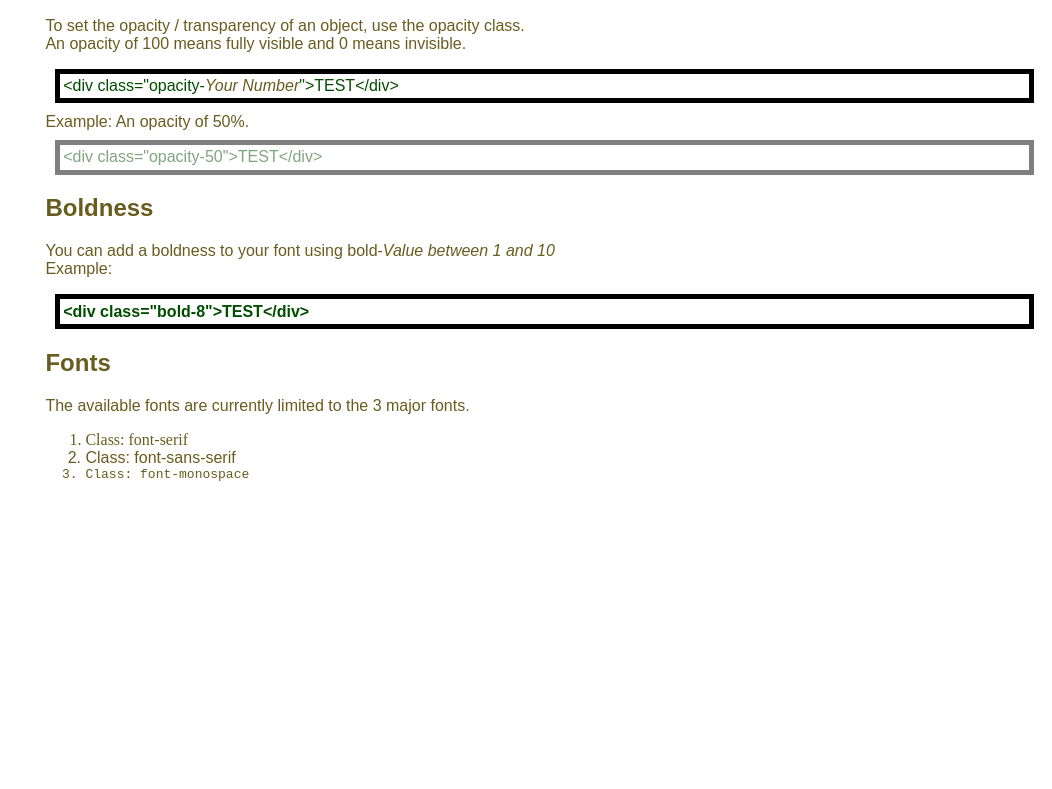
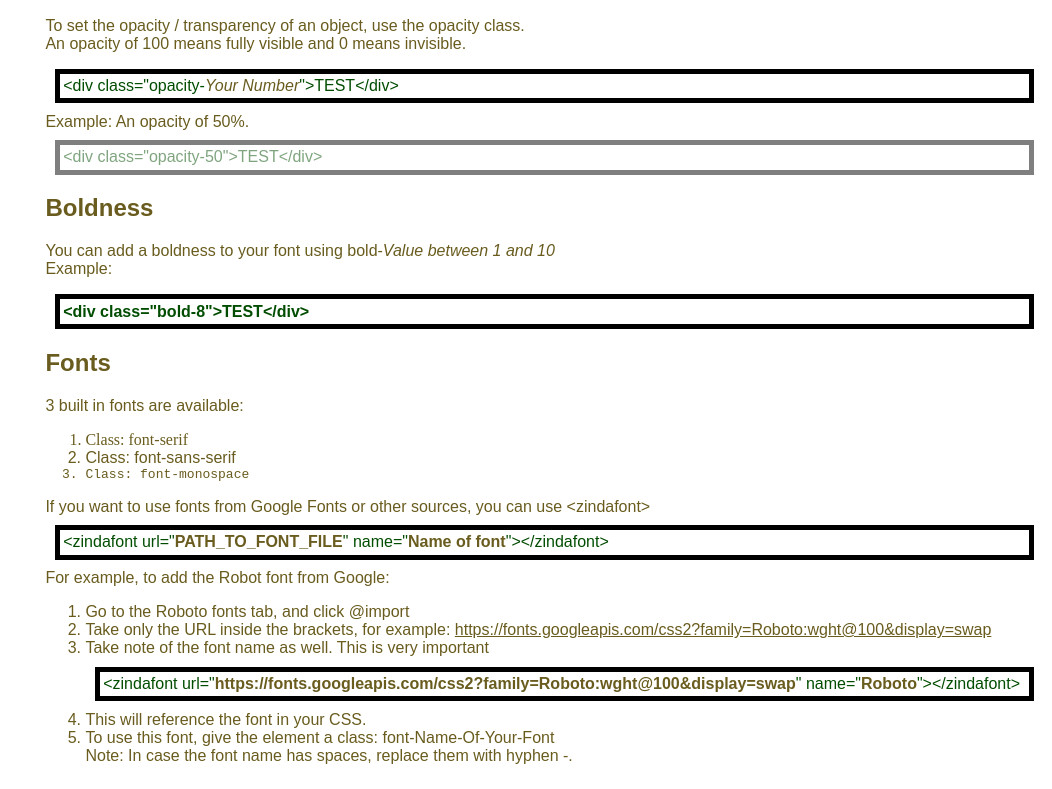
Before and after one commit to anirudh-munipalli/zindacss-documentation, a plain HTML site: page documentation/otherfeatures.html in a window 1280 px wide. Shown: the part 1954-2743 px from the top of the page, without its empty margins (228-1280 px from the left). Before the commit the page ends 2460 px from the top, so only its background shows below. Drawn offline with Linux system fonts and the light colour scheme.

Commit message:
Added fonts documentation

```diff
--- a/documentation/otherfeatures.html
+++ b/documentation/otherfeatures.html
@@ -146,11 +146,26 @@
             </p>
             <h2>Fonts</h2>
             <p>
-                The available fonts are currently limited to the 3 major fonts.
+                3 built in fonts are available:
                 <ol>
                     <li class="font-serif">Class: font-serif</li>
                     <li class="font-sans-serif">Class: font-sans-serif</li>
                     <li class="font-monospace">Class: font-monospace</li>
+                </ol>
+                If you want to use fonts from Google Fonts or other sources, you can use &lt;zindafont&gt;
+                <div class="code">&lt;zindafont url="<strong>PATH_TO_FONT_FILE</strong>" name="<strong>Name of font</strong>"&gt;&lt;/zindafont&gt;</div>
+                For example, to add the Robot font from Google:
+                <ol>
+                    <li>Go to the Roboto fonts tab, and click @import</li>
+                    <li>Take only the URL inside the brackets, for example: <a href="https://fonts.googleapis.com/css2?family=Roboto:wght@100&display=swap">https://fonts.googleapis.com/css2?family=Roboto:wght@100&display=swap</a></li>
+                    <li>Take note of the font name as well. This is very important</li>
+                    <div class="code">&lt;zindafont url="<strong>https://fonts.googleapis.com/css2?family=Roboto:wght@100&display=swap</strong>" name="<strong>Roboto</strong>"&gt;&lt;/zindafont&gt;</div>
+                    <li>This will reference the font in your CSS.</li>
+                    <li>
+                        To use this font, give the element a class: font-Name-Of-Your-Font
+                        <br>
+                        Note: In case the font name has spaces, replace them with hyphen -.
+                    </li>
                 </ol>
             </p>
         </article>
```
